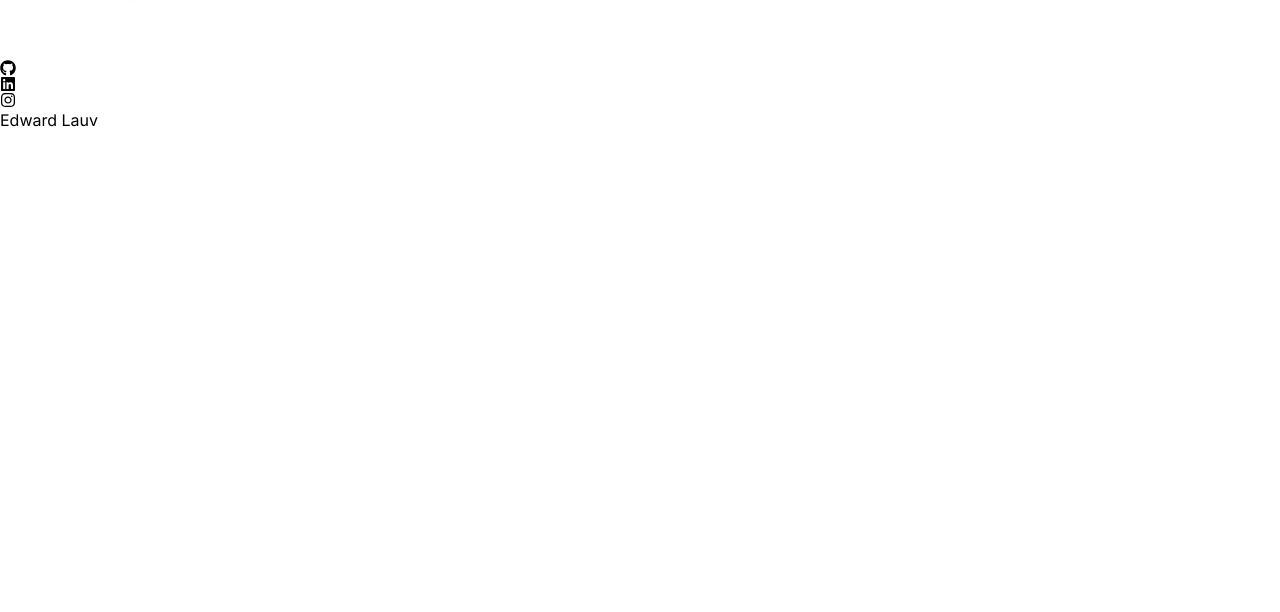
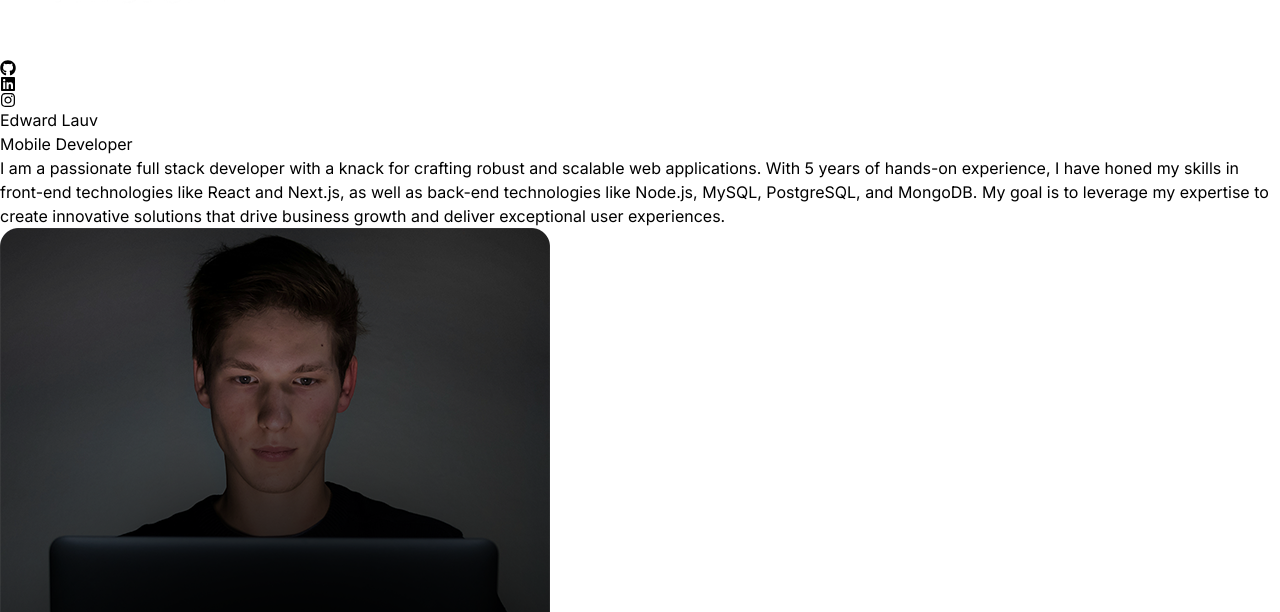
Before and after one commit to LauvEdward/portfolio-edward-lauv, a React (Vite) app: page / in a window 1280 px wide. Shown: the part 340-952 px from the top of the page. Before the commit the page ends 800 px from the top, so only its background shows below. Built offline with nearby package versions, Linux system fonts and the light colour scheme.

Commit message:
ui feature hero content for portfolio

```diff
--- a/src/App.jsx
+++ b/src/App.jsx
@@ -3,7 +3,7 @@ import { Hero } from './components/Hero'
 
 const App = () => {
   return (
-    <div className="overflow-x-hidden text-neutral-300 antialiased selection:bg-cyan-300 selection:text-cyan-900">
+    <div className="overflow-x-hidden text-neutral-300 antialiased selection:bg-cyan-100 selection:text-cyan-900">
       <div className="flixed top-0 -z-10 h-full w-full"></div>
       <div class="absolute top-0 z-[-2] h-screen w-screen bg-neutral-950 bg-[radial-gradient(ellipse_80%_80%_at_50%_-20%,rgba(120,119,198,0.3),rgba(255,255,255,0))]"></div>
       <div className="container mx-auto px-8">
--- a/src/components/Hero.jsx
+++ b/src/components/Hero.jsx
@@ -1,8 +1,24 @@
-import React from 'react'
-
+import { HERO_CONTENT } from '../constants'
+import profilePic from '../assets/kevinRushProfile.png'
 export const Hero = () => {
   return (
-    <div>
-        <h1 className="pb-16 tex">Edward Lauv</h1></div>
+    <div className="border-b border-neutral-900 pb-4 lg:mb-35">
+      <div className="flex flex-wrap">
+      <div className="w-full lg:w-1/2">
+      <h1 className="pb-16 text-8xl font-thin tracking-tight">Edward Lauv</h1>
+      <span className="bg-gradient-to-r from-pink-300 via-slate-500 to-purple-500 bg-clip-text text-4xl text-transparent tracking-tight">
+        Mobile Developer
+      </span>
+      <p className="my-2 -tracking-tighter font-light max-w-xl py-6">
+        {HERO_CONTENT}
+      </p>
+      </div>
+      <div className="w-full lg:w-1/2">
+      <div className="flex justify-center">
+      <img src= {profilePic} alt="profilePic" />
+      </div>
+      </div>
+      </div>
+    </div>
   )
 }
```
